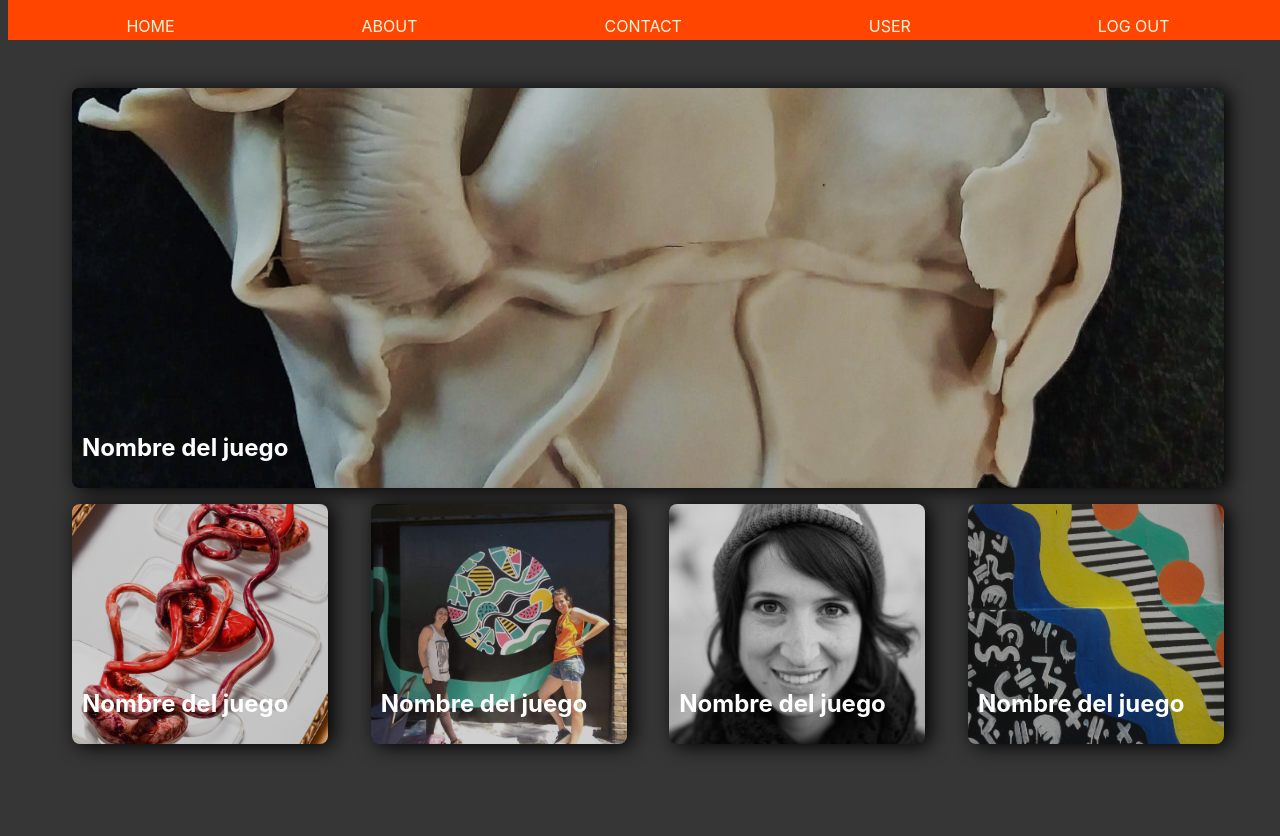
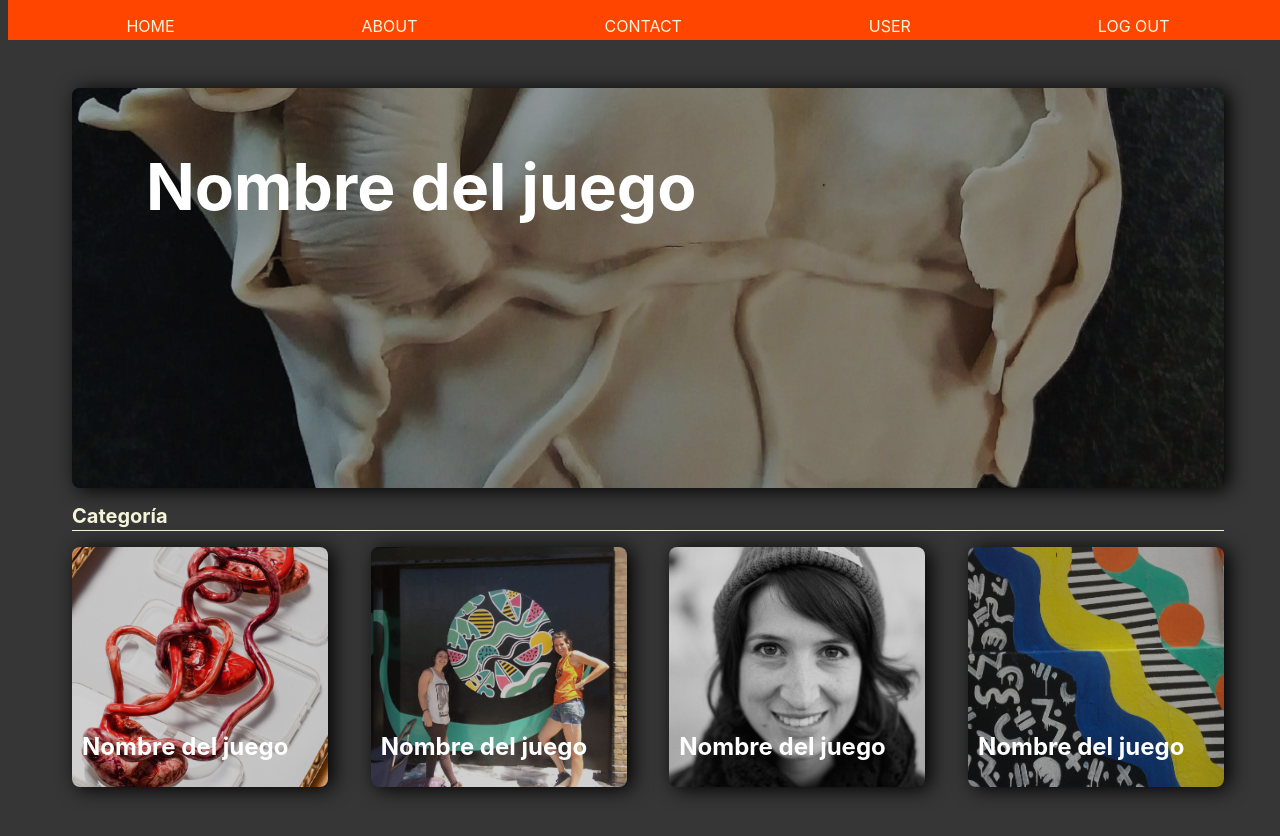
Before and after one commit to Juansa77/components, a React (Vite) app: page / in a window 1280 px wide. Shown: the top 836 px of the page. Built offline with nearby package versions, Linux system fonts and the light colour scheme.

Commit message:
Fixed HeroCard

```diff
--- a/src/App.jsx
+++ b/src/App.jsx
@@ -9,6 +9,8 @@ import CardGameHorizontal from "./assets/components/CardGameHorizontal";
 import GameCardNew from "./assets/components/CardVertical";
 import HeroCard from "./assets/components/HeroCard";
 import NavbarStyled from "./assets/components/NavBarStyled";
+import CategorySplitter from "./assets/components/CategorySplitter";
+CategorySplitter
 
 function App() {
   return (
@@ -19,7 +21,9 @@ function App() {
         title="Nombre del juego"
         description="Descripción del juego"
       />
-
+<CategorySplitter
+title= "Categoría"
+/>
 <div className="gameContainer">
       <GameCardNew
         image="popheart1.jpg"
--- /dev/null
+++ b/src/assets/components/CategorySplitter.jsx
@@ -0,0 +1,34 @@
+import React from 'react';
+import styled from 'styled-components';
+
+const CategoryTextContainer = styled.div`
+  bottom: 0;
+  left: 0;
+  min-width: 90%;
+  height:3.2vh;
+
+  color:beige;
+  display:flex;
+  border-bottom: 1px solid beige;
+
+
+`;
+
+const CategoryText = styled.h2`
+  font-size: 2.5vh;
+  text-align: left;
+  margin: 0;
+  margin-bottom:2vh;
+`;
+
+
+
+const CategorySplitter = ({title}) => {
+  return (
+    <CategoryTextContainer>
+        <CategoryText>{title}</CategoryText>
+    </CategoryTextContainer>
+  )
+}
+
+export default CategorySplitter
--- a/src/assets/components/HeroCard.jsx
+++ b/src/assets/components/HeroCard.jsx
@@ -1,5 +1,5 @@
-import React from 'react';
-import styled from 'styled-components';
+import React from "react";
+import styled from "styled-components";
 
 const CardContainer = styled.div`
   width: 90%;
@@ -9,36 +9,31 @@ const CardContainer = styled.div`
   border-radius: 8px;
   overflow: hidden;
   position: relative;
-  transition:  0.2s ease-in-out;
-  cursor:pointer;
+  transition: 0.2s ease-in-out;
+  cursor: pointer;
   box-shadow: 5px 2px 20px black;
-  margin-top:10vh;
+  margin-top: 10vh;
 
   @media (max-width: 768px) {
     width: 100%;
   }
 
-
   &:hover {
-
     border: 3px solid beige;
     box-shadow: 0 5px 50px black;
   }
 `;
-
 const Image = styled.img`
   width: 100%;
   height: 100%;
   object-fit: cover;
-  opacity: 80%;
-  overflow:hidden;
+  opacity: 60%;
   transition:  0.2s ease-in-out;
   &:hover {
-
     opacity: 100%;
 
-  transform: scale(1.05);
-  overflow:hidden;
+    transform: scale(1.15);
+    overflow:hidden;
 
   }
 `;
@@ -47,19 +42,23 @@ const TitleContainer = styled.div`
   position: absolute;
   bottom: 0;
   left: 0;
-  width: 100%;
   padding: 10px;
+  min-width:10vw;
+  max-width:50vw;
+  min-height:5vh;
+  max-height:min-content;
+  margin-bottom: 25vh;
 
 `;
 
 const Title = styled.h2`
-  font-size: 3vh;
+  font-size: 8vh;
   text-align: left;
-  margin: 0;
-  margin-bottom:2vh;
+  margin-left: 5vw;
+
 `;
 
-const HeroCard=({image, title}) => {
+const HeroCard = ({ image, title }) => {
   return (
     <CardContainer>
       <Image src={image} alt="Imagen" />
@@ -68,6 +67,6 @@ const HeroCard=({image, title}) => {
       </TitleContainer>
     </CardContainer>
   );
-}
+};
 
 export default HeroCard;
```
